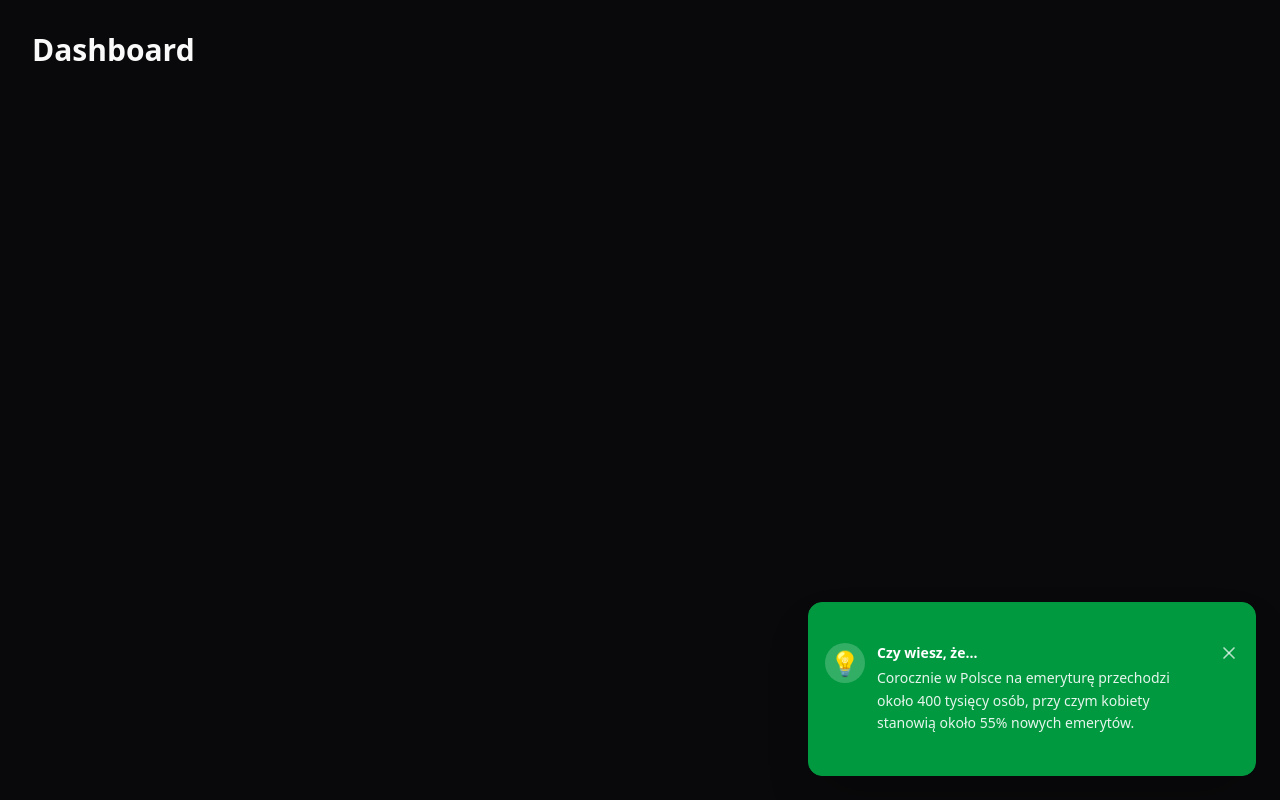
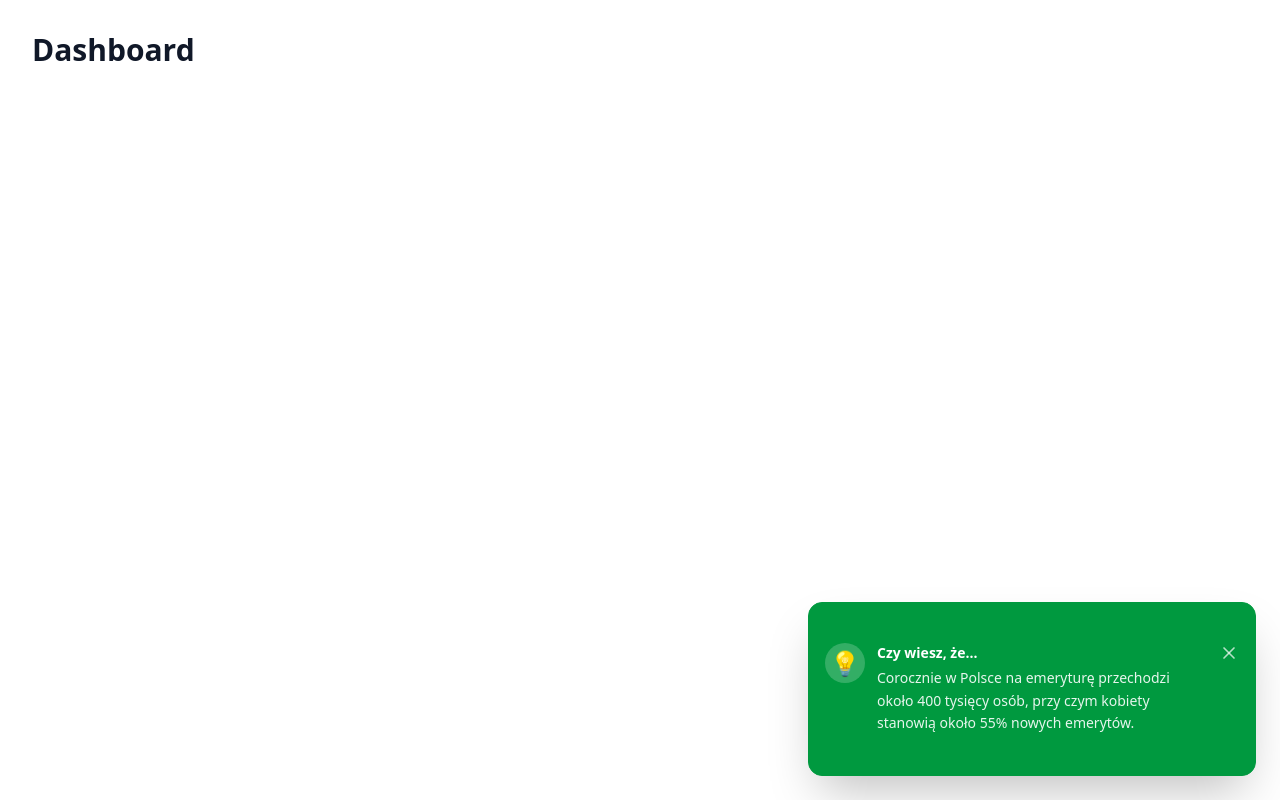
Before and after one commit to bartek3060/hackathon-ui, a Next.js app: page /dashboard in a window 1280 px wide. Built offline with nearby package versions, Linux system fonts and the light colour scheme.

Commit message:
fix: revert to light mode

```diff
--- a/src/app/dashboard/page.tsx
+++ b/src/app/dashboard/page.tsx
@@ -1,7 +1,7 @@
 export default function Dashboard() {
   return (
-    <div className="min-h-screen bg-background text-foreground p-8">
-      <h1 className="text-3xl font-bold">Dashboard</h1>
+    <div className="min-h-screen bg-white p-8">
+      <h1 className="text-3xl font-bold text-gray-900">Dashboard</h1>
     </div>
   );
 }
--- a/src/app/layout.tsx
+++ b/src/app/layout.tsx
@@ -12,7 +12,7 @@
   const queryClient = new QueryClient();
 
   return (
-    <html lang="pl" className="dark">
+    <html lang="pl">
       <QueryClientProvider client={queryClient}>
         <body>
           {children}
```
